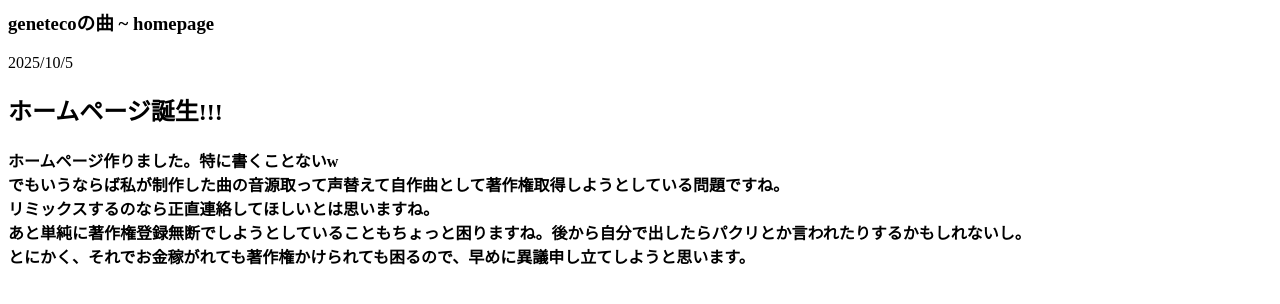
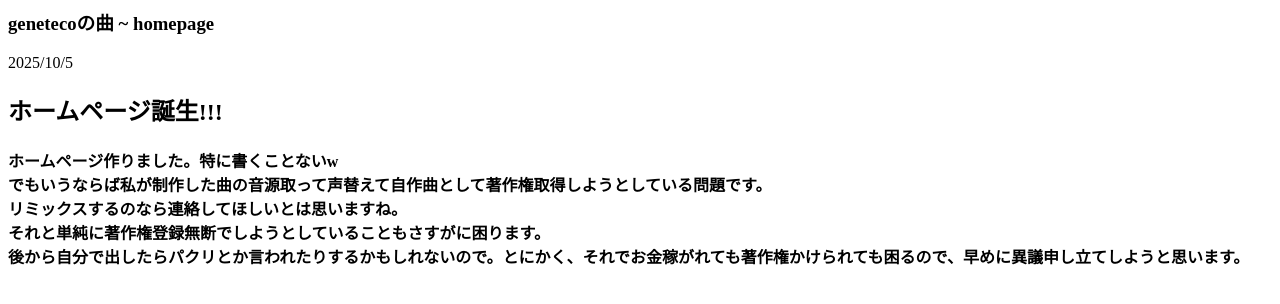
Before and after one commit to genetecomusic/genetecomusic.github.io, a plain HTML site: page index.html in a window 1280 px wide. Drawn offline with Linux system fonts and the light colour scheme.

Commit message:
Update index.html

```diff
--- a/index.html
+++ b/index.html
@@ -2,5 +2,5 @@
   <h3>genetecoの曲 ~ homepage</h3>
   <p>2025/10/5</p>
   <h2>ホームページ誕生!!!</h2>
-  <h4>ホームページ作りました。特に書くことないw<br>でもいうならば私が制作した曲の音源取って声替えて自作曲として著作権取得しようとしている問題ですね。<br>リミックスするのなら正直連絡してほしいとは思いますね。<br>あと単純に著作権登録無断でしようとしていることもちょっと困りますね。後から自分で出したらパクリとか言われたりするかもしれないし。<br>とにかく、それでお金稼がれても著作権かけられても困るので、早めに異議申し立てしようと思います。</h4>
+  <h4>ホームページ作りました。特に書くことないw<br>でもいうならば私が制作した曲の音源取って声替えて自作曲として著作権取得しようとしている問題です。<br>リミックスするのなら連絡してほしいとは思いますね。<br>それと単純に著作権登録無断でしようとしていることもさすがに困ります。<br>後から自分で出したらパクリとか言われたりするかもしれないので。とにかく、それでお金稼がれても著作権かけられても困るので、早めに異議申し立てしようと思います。</h4>
 </html>
```
